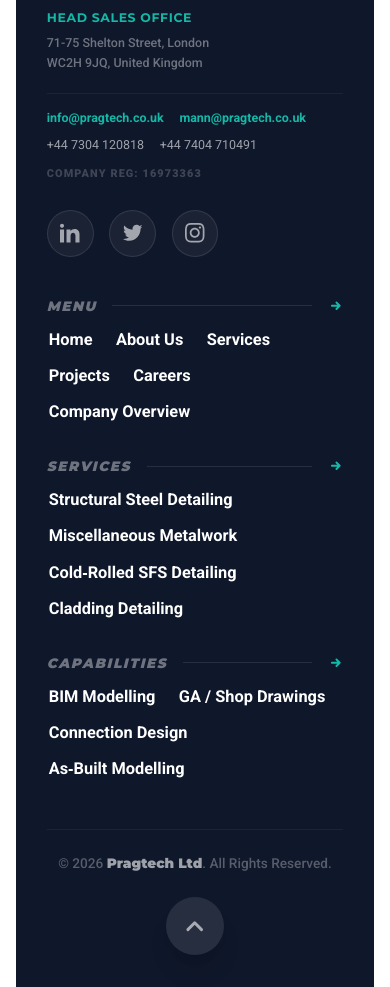
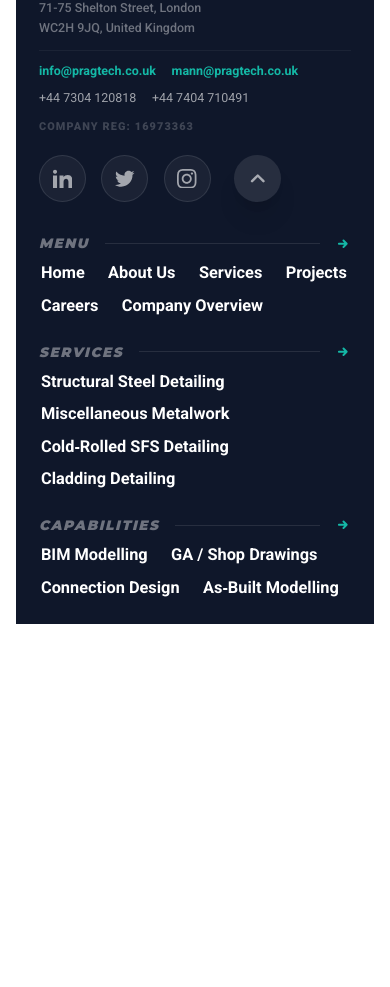
Before and after one commit to nanineelapu/pragtech-services, a Next.js app: page /about in a window 390 px wide. Shown: the part 5617-6604 px from the top of the page. After the commit the page ends 6241 px from the top, so only its background shows below. Built offline with nearby package versions, Linux system fonts and the light colour scheme.

Commit message:
Changes issues

```diff
--- a/app/Footer.jsx
+++ b/app/Footer.jsx
@@ -7,11 +7,11 @@
         <footer className="w-full relative px-[4vw] lg:px-0">
             {/* High Performance Solid Navy Footer */}
             <div className="bg-[#0F172A] overflow-hidden relative transition-all duration-500 rounded-t-[8vw] lg:rounded-none">
-                <div className="relative z-10 p-[8vw] lg:p-[5vw]">
-                    <div className="flex flex-col lg:grid lg:grid-cols-12 gap-[10vw] lg:gap-[4vw] items-start">
+                <div className="relative z-10 p-[6vw] lg:p-[3.5vw]">
+                    <div className="flex flex-col lg:grid lg:grid-cols-12 gap-[8vw] lg:gap-[2.5vw] items-start">
 
                         {/* BRANDING & DESCRIPTION (Moved to top on mobile) */}
-                        <div className="order-first lg:order-last lg:col-span-5 flex flex-col gap-[5vw] lg:gap-[2vw] items-start lg:items-end text-left lg:text-right w-full">
+                        <div className="order-first lg:order-last lg:col-span-5 flex flex-col gap-[3vw] lg:gap-[1.5vw] items-start lg:items-end text-left lg:text-right w-full">
                             <div className="flex flex-col gap-[1.5vw] lg:gap-[1vw] items-start lg:items-end min-w-full">
                                 <div className="relative h-[15vw] lg:h-[4.5vw] w-[45vw] lg:w-[12vw]">
                                     <img
@@ -30,7 +30,7 @@
                             </p>
 
                             {/* Global Offices Section */}
-                            <div className="grid grid-cols-1 md:grid-cols-2 gap-[6vw] lg:gap-[2vw] w-full text-[3.2vw] lg:text-[0.9vw] text-white/40 font-medium font-body mt-[2vw]">
+                            <div className="grid grid-cols-1 md:grid-cols-2 gap-[4vw] lg:gap-[2vw] w-full text-[3.2vw] lg:text-[0.9vw] text-white/40 font-medium font-body mt-[1vw]">
                                 <div className="flex flex-col gap-[0.5vw] items-start lg:items-end">
                                     <h4 className="text-[#14b8a6] font-bold uppercase tracking-wider mb-[1vw] lg:mb-[0.5vw]">Corporate Office</h4>
                                     <p>8, Spey Glen Drive, Harwell</p>
@@ -44,7 +44,7 @@
                             </div>
 
                             {/* Communication Hub */}
-                            <div className="flex flex-col gap-[1vw] items-start lg:items-end w-full border-t border-white/5 pt-[4vw] lg:pt-[1.5vw]">
+                            <div className="flex flex-col gap-[1vw] items-start lg:items-end w-full border-t border-white/5 pt-[3vw] lg:pt-[1vw]">
                                 <div className="flex flex-wrap lg:flex-nowrap gap-[4vw] lg:gap-[1.5vw] items-center text-[3.2vw] lg:text-[0.9vw]">
                                     <a href="mailto:info@pragtech.co.uk" className="text-[#14b8a6] hover:text-white transition-all font-bold">info@pragtech.co.uk</a>
                                     <span className="hidden lg:block text-white/10">|</span>
@@ -58,8 +58,8 @@
                                 <p className="text-white/20 mt-[2vw] lg:mt-[0.5vw] text-[2.8vw] lg:text-[0.7vw] uppercase tracking-widest font-black">Company Reg: 16973363</p>
                             </div>
 
-                            {/* Social Icons - Optimized for Mobile Touch */}
-                            <div className="flex gap-[4vw] lg:gap-[1vw] mt-[2vw] lg:mt-[1vw]">
+                            {/* Social Icons & Back to Top */}
+                            <div className="flex items-center gap-[4vw] lg:gap-[1vw] mt-[2vw] lg:mt-[1vw]">
                                 {[
                                     { id: 'ln', href: 'https://www.linkedin.com/company/pragtech-ltd/' },
                                     { id: 'tw', href: '#' },
@@ -83,11 +83,21 @@
                                         )}
                                     </a>
                                 ))}
+
+                                {/* Back to Top - Glass Style */}
+                                <button
+                                    onClick={() => window.scrollTo({ top: 0, behavior: 'smooth' })}
+                                    className="ml-[2vw] lg:ml-[1vw] w-[12vw] h-[12vw] lg:w-[3.5vw] lg:h-[3.5vw] bg-white/10 rounded-full flex items-center justify-center text-white/60 hover:bg-white hover:text-[#0f172a] transition-all group shadow-xl cursor-pointer"
+                                >
+                                    <svg className="w-[5vw] lg:w-[1.4vw] h-[5vw] lg:h-[1.4vw] transform transition-transform group-hover:-translate-y-1" fill="none" stroke="currentColor" viewBox="0 0 24 24" strokeWidth="3">
+                                        <path strokeLinecap="round" strokeLinejoin="round" d="M5 15l7-7 7 7" />
+                                    </svg>
+                                </button>
                             </div>
                         </div>
 
                         {/* LINK ROWS */}
-                        <div className="lg:col-span-7 flex flex-col gap-[8vw] lg:gap-[3vw] w-full">
+                        <div className="lg:col-span-7 flex flex-col gap-[6vw] lg:gap-[2.5vw] w-full">
                             {[
                                 {
                                     title: 'Menu',
@@ -119,7 +129,7 @@
                                     ]
                                 }
                             ].map((section) => (
-                                <div key={section.title} className="flex flex-col gap-[3vw] lg:gap-[0.8vw] group">
+                                <div key={section.title} className="flex flex-col gap-[2vw] lg:gap-[0.5vw] group">
                                     <div className="flex items-center gap-[4vw] lg:gap-[1.5vw]">
                                         <h3 className="text-[3.5vw] lg:text-[1vw] font-black text-white/40 tracking-[0.4vw] lg:tracking-[0.3vw] uppercase italic shrink-0 font-heading">
                                             {section.title}
@@ -134,7 +144,7 @@
                                     </div>
 
                                     {/* Horizontal Sub-links */}
-                                    <ul className="flex flex-wrap items-center gap-x-[6vw] lg:gap-x-[2.5vw] gap-y-[3vw] lg:gap-y-[1vw] pl-[0.5vw]">
+                                    <ul className="flex flex-wrap items-center gap-x-[6vw] lg:gap-x-[2.5vw] gap-y-[2vw] lg:gap-y-[0.5vw] pl-[0.5vw]">
                                         {section.links.map((link) => (
                                             <li key={link.name}>
                                                 <Link
@@ -154,26 +164,6 @@
                         </div>
                     </div>
 
-                    {/* Footer Bottom: Floating Minimal Row */}
-                    <div className="mt-[12vw] lg:mt-[6vw] pt-[6vw] lg:pt-[2.5vw] border-t border-white/5 flex flex-col lg:flex-row items-center justify-between gap-[6vw] lg:gap-[2vw]">
-                        <p className="text-[3.5vw] lg:text-[1vw] text-white/30 font-medium text-center lg:text-left font-body">
-                            © 2026 <span className="text-white/60 font-black font-heading">Pragtech Ltd</span>. All Rights Reserved.
-                        </p>
-
-                        <div className="flex flex-col lg:flex-row items-center gap-[8vw] lg:gap-[4vw]">
-
-
-                            {/* Back to Top - Glass Style */}
-                            <button
-                                onClick={() => window.scrollTo({ top: 0, behavior: 'smooth' })}
-                                className="w-[15vw] h-[15vw] lg:w-[4vw] lg:h-[4vw] bg-white/10 rounded-full flex items-center justify-center text-white/60 hover:bg-white hover:text-[#0f172a] transition-all group shadow-xl"
-                            >
-                                <svg className="w-[6vw] lg:w-[1.8vw] h-[6vw] lg:h-[1.8vw] transform transition-transform group-hover:-translate-y-1" fill="none" stroke="currentColor" viewBox="0 0 24 24" strokeWidth="3">
-                                    <path strokeLinecap="round" strokeLinejoin="round" d="M5 15l7-7 7 7" />
-                                </svg>
-                            </button>
-                        </div>
-                    </div>
                 </div>
             </div>
         </footer>
--- a/app/about/aboutpage.jsx
+++ b/app/about/aboutpage.jsx
@@ -93,7 +93,7 @@
                         {/* Badge */}
                         <motion.div
                             variants={itemVariants}
-                            className="px-[4vw] lg:px-[1.5vw] py-[1.5vw] lg:py-[0.5vw] bg-teal/10 border border-teal/20 rounded-full mb-[2vw] lg:mb-[1vw] flex items-center gap-[1.5vw] lg:gap-[0.8vw]"
+                            className="px-[4vw] lg:px-[1.5vw] py-[1.5vw] lg:py-[0.5vw] bg-teal/10 border border-teal/20 rounded-full mb-[5vw] lg:mb-[3vw] flex items-center gap-[1.5vw] lg:gap-[0.8vw]"
                         >
                             <span className="text-teal text-[2.5vw] lg:text-[1.2vw]">◈</span>
                             <span className="text-teal text-[1.8vw] lg:text-[0.8vw] font-black uppercase tracking-[0.4vw] font-heading">Global Engineering Excellence</span>
--- a/app/career/page.jsx
+++ b/app/career/page.jsx
@@ -4,8 +4,8 @@
 import OpenPostitions from "./openpostitions";
 
 export const metadata = {
-  title: "Careers",
-  description: "Join the Pragtech Ltd team. We're looking for passionate structural engineers and steel detailers to work on high-impact projects worldwide.",
+    title: "Careers",
+    description: "Join the Pragtech Ltd team. We're looking for passionate structural engineers and steel detailers to work on high-impact projects worldwide.",
 };
 
 const Page = () => {
--- a/app/career/whyworkwithus.jsx
+++ b/app/career/whyworkwithus.jsx
@@ -27,7 +27,7 @@
             <div className="flex items-center gap-[3vw] lg:gap-[1vw] mb-[12vw] lg:mb-[6vw]">
                 <div className="w-[8vw] lg:w-[3vw] h-px bg-navy/10" />
                 <h2 className="text-[8vw] lg:text-[3.5vw] font-black text-navy anton-regular uppercase tracking-tighter">
-                    THE PRAGTECH <span className="text-teal">ADVANTAGE</span>
+                    WHY WORK <span className="text-teal">WITH US</span>
                 </h2>
                 <div className="w-[8vw] lg:w-[3vw] h-px bg-navy/10" />
             </div>
--- a/app/home/marketsection.jsx
+++ b/app/home/marketsection.jsx
@@ -90,7 +90,7 @@
                                     alt={market.title}
                                     fill
                                     unoptimized
-                                    className="object-contain p-[1.5vw] opacity-90 transition-transform duration-1000 group-hover:scale-105"
+                                    className="object-contain p-[1.5vw] opacity-95 brightness-80 transition-all duration-700 group-hover:scale-105 group-hover:brightness-105"
                                 />
                             </div>
 
--- a/app/services/page.jsx
+++ b/app/services/page.jsx
@@ -27,7 +27,7 @@
 
             <div className="relative z-10 flex flex-col items-center gap-[10vw] lg:gap-[5vw] pb-[15vw] lg:pb-[8vw]">
                 <ServicesPage />
-                <DetailsPage />
+                {/* <DetailsPage /> */}
                 <FeaturedServices />
             </div>
         </div>
--- a/app/services/servicespage.jsx
+++ b/app/services/servicespage.jsx
@@ -131,7 +131,7 @@
                             variants={itemVariants}
                             className="text-navy/40 text-[6vw] md:text-[3vw] font-black leading-[0.8] tracking-tighter uppercase font-heading"
                         >
-                            Our Core Capabilities
+                            Our Capabilities
                         </motion.h2>
 
                         <motion.div
```
Also changed, not shown: app/home/homesection.jsx (+0 -14 lines), app/projects/projectpage.jsx (+27 -4 lines).
